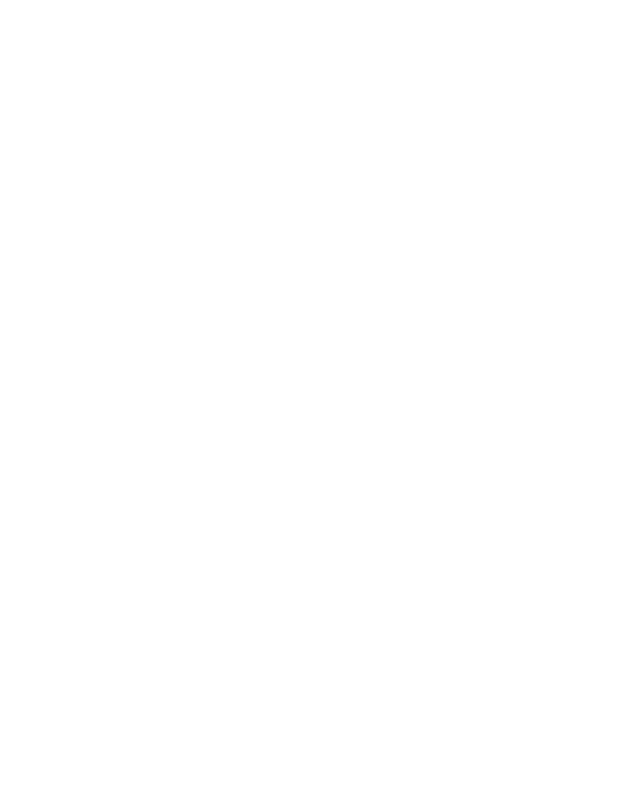
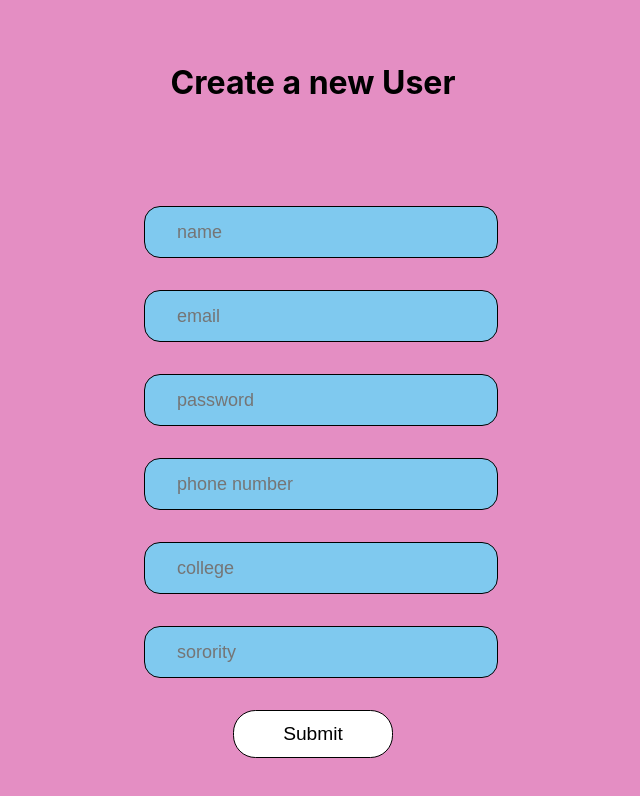
Before and after one commit to Baazigar007/HLHCampusProgram, a React (Create React App) app: page /admin/createuser in a window 1280 px wide. Before the commit this address had no page. Shown: the top 796 px of the page, without its empty margins (327-967 px from the left). Built offline with nearby package versions, Linux system fonts and the light colour scheme; what realm-web would draw is missing.

Commit message:
create user from data skeleton

```diff
--- a/src/App.js
+++ b/src/App.js
@@ -9,6 +9,7 @@
 import UserTasks from './pages/admin/UserTasks/UserTasks';
 import TaskDetails from './pages/admin/TaskDetails/TaskDetails';
 import SubmitTask from './pages/Login/SubmitTask';
+import CreateUser from './pages/admin/CreateUser/CreateUser';
 
 
 
@@ -26,6 +27,7 @@
       <Route path="/admin/bulktasks" element={<BulkTasks/>}/>
       <Route path="/admin/usertasks" element={<UserTasks/>} />
       <Route path="/admin/taskdetails" element={<TaskDetails/>} />
+      <Route path="/admin/createuser" element={<CreateUser/>}/>
     </Routes>
 </BrowserRouter>
   );
--- /dev/null
+++ b/src/backend/createUser.js
@@ -0,0 +1,7 @@
+import realm_app from "./UserContext"
+async function createUserFromData(){
+    // implement creating user and pushing data functions here
+    // await realm_app.emailPasswordAuth.registerUser()
+}
+
+export default createUserFromData
--- /dev/null
+++ b/src/pages/admin/CreateUser/CreateUser.css
@@ -0,0 +1,26 @@
+.createuser-body{
+    height: 100vh;
+    display: flex;
+    background-color: #E48EC3;
+    align-items: center;
+    flex-direction: column;
+    justify-content: space-around;
+}
+
+section{
+    display: flex;
+    align-items: center;
+    flex-direction: column;
+    gap: 2rem;
+}
+
+.submit-button{
+    background-color: white;
+    font-size: 1.2rem;
+    width: 10rem;
+    height: 3rem;
+}
+
+.user-input{
+    height: 3rem;
+}
--- /dev/null
+++ b/src/pages/admin/CreateUser/CreateUser.jsx
@@ -0,0 +1,40 @@
+import { useState } from "react"
+import "./CreateUser.css"
+import createUserFromData from "../../../backend/createUser"
+
+const CreateUser = () =>{
+    const [name, setName] = useState(null)
+    const [email, setEmail] = useState(null)
+    const [pwd, setPwd] = useState(null)
+    const [phone, setPhone] = useState(null)
+    const [college, setCollege] = useState(null)
+    const [sorority, setSorority] = useState(null)
+
+    function createNewUser(){
+        if(name===null ||  email===null || pwd===null|| phone===null|| college===null){
+            alert("Fill in all the compulsory fields!")
+        }
+        else{
+            createUserFromData([name, email, pwd, phone, college, sorority]);
+        }
+    }
+    return (
+        <>
+        <div className="createuser-body">
+            <h1>Create a new User</h1>
+            <section>
+                <input type="text" className="user-input" name="name" placeholder="name" id="" onChange={(evt)=>setName(evt.target.value)}/>
+                <input type="text" className="user-input" name="email" placeholder="email" id="" onChange={(evt)=>setEmail(evt.target.value)}/>
+                <input type="text" className="user-input" name="password" placeholder="password" id="" onChange={(evt)=>setPwd(evt.target.value)}/>
+                <input type="text" className="user-input" name="phone" placeholder="phone number" id="" onChange={(evt)=>setPhone(evt.target.value)}/>
+                <input type="text" className="user-input" name="college" placeholder="college" id="" onChange={(evt)=>setCollege(evt.target.value)}/>
+                <input type="text" className="user-input" name="sorority" placeholder="sorority" id="" onChange={(evt)=>setSorority(evt.target.value)}/>
+
+                <button onClick={()=>createNewUser()} className="submit-button">Submit</button>
+            </section>
+        </div>
+        </>
+    )
+}
+
+export default CreateUser
```
